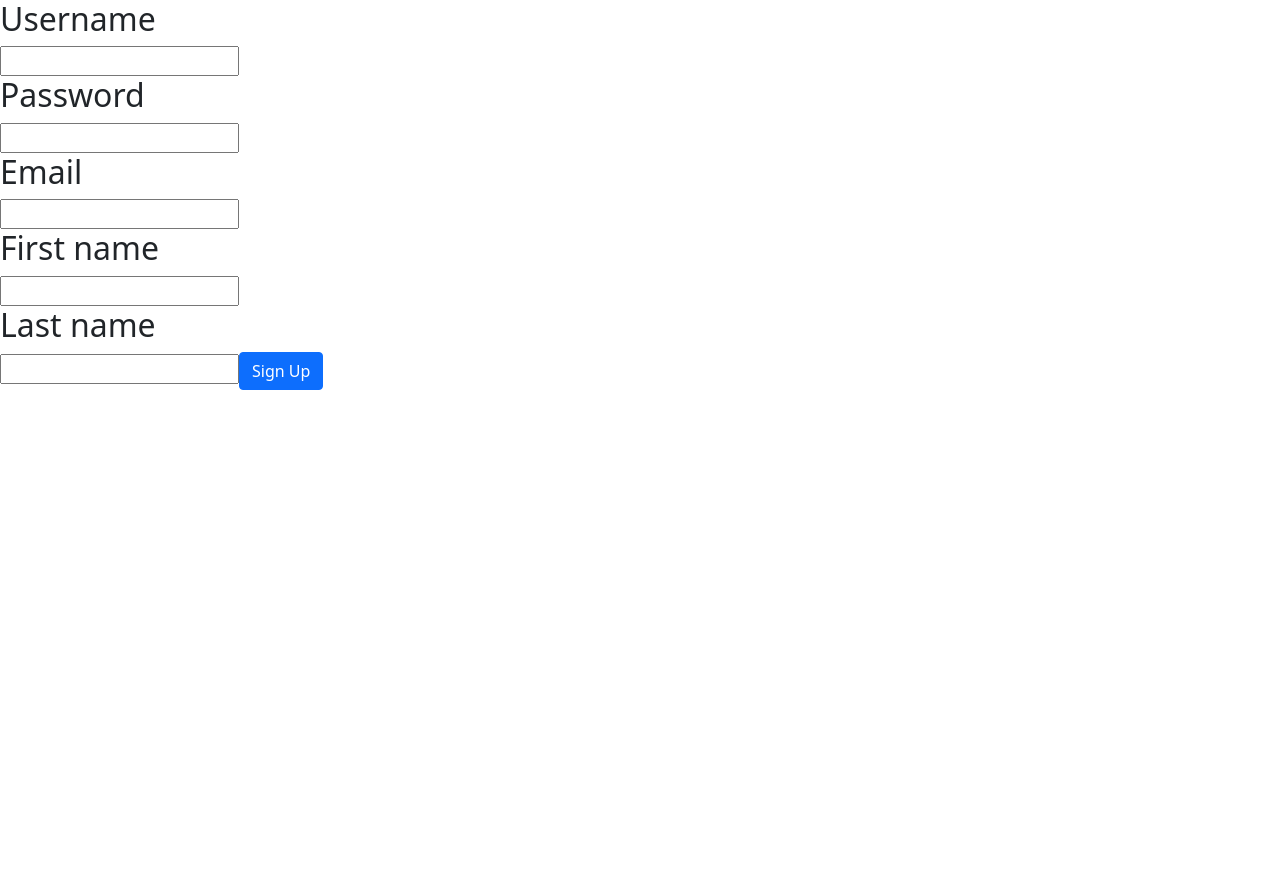
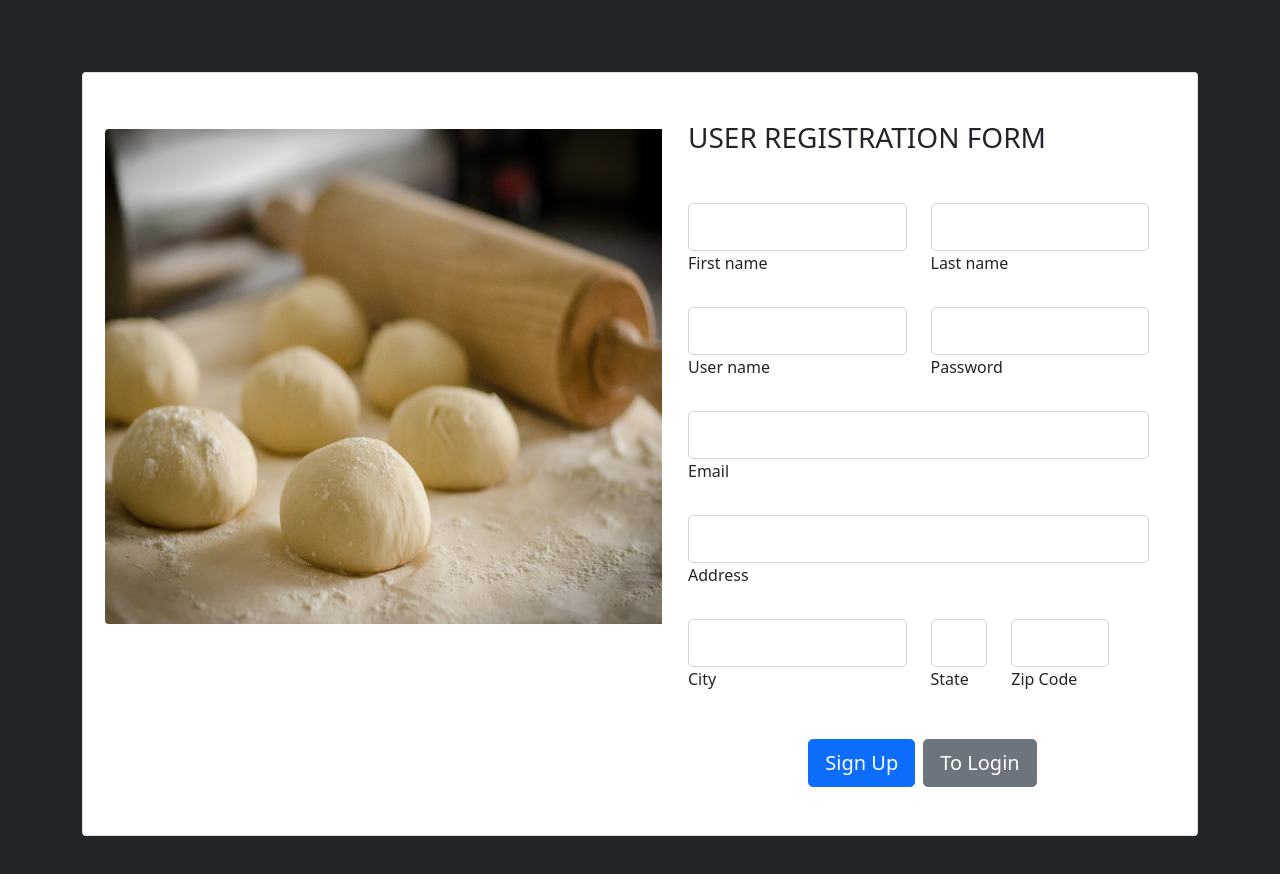
Before and after one commit to pizza-palace-bunch-a-guys-project-2/fe, an Angular app: page /register in a window 1280 px wide. Shown: the top 874 px of the page. Before the commit the page ends 800 px from the top, so only its background shows below. Built offline with nearby package versions, Linux system fonts and the light colour scheme.

Commit message:
Reformating register component

```diff
--- a/src/app/register/register.component.html
+++ b/src/app/register/register.component.html
@@ -1,15 +1,92 @@
-<div>
-    <form [formGroup] = "signUpGroup">
-        <h2>Username</h2>
-        <input type="text" formControlName="userName">
-        <h2>Password</h2>
-        <input type="password" formControlName="userPassword">
-        <h2>Email</h2>
-        <input type="email" formControlName="userEmail">
-        <h2>First name</h2>
-        <input type="text" formControlName="userFirstName">
-        <h2>Last name</h2>
-        <input type="text" formControlName="userLastName">
-        <button class="btn btn-primary" (click)="signUpUser(signUpGroup)">Sign Up</button>
-    </form>
-</div>
+<section class="h-100 bg-dark">
+    <div class="container py-5 h-100">
+      <div class="row d-flex justify-content-center align-items-center h-100">
+        <div class="col">
+          <div class="card card-registration my-4">
+            <div class="row g-0">
+              <div class="col-xl-6 d-none d-xl-block">
+                <img
+                  src="assets/img/sign_up_pic.jpg"
+                  alt="Sample photo"
+                  class="img-fluid"
+                  style="border-top-left-radius: .25rem; border-bottom-left-radius: .25rem; height: 65%; margin-top: 10%; margin-left:4%"
+                />
+              </div>
+              <div class="col-xl-6">
+                <div class="card-body p-md-5 text-black">
+                  <h3 class="mb-5 text-uppercase">User registration form</h3>
+                  <form [formGroup] = "signUpGroup">
+                    <div class="row">
+                        <div class="col-md-6 mb-4">
+                          <div class="form-outline">
+                            <input type="text" id="userFirstName" class="form-control form-control-lg" formControlName="userFirstName"/>
+                            <label class="form-label" for="userFirstName">First name</label>
+                          </div>
+                        </div>
+                        <div class="col-md-6 mb-4">
+                          <div class="form-outline">
+                            <input type="text" id="userLastName" class="form-control form-control-lg" formControlName="userLastName"/>
+                            <label class="form-label" for="userLastName">Last name</label>
+                          </div>
+                        </div>
+                      </div>
+
+                      <div class="row">
+                        <div class="col-md-6 mb-4">
+                          <div class="form-outline">
+                            <input type="text" id="userName" class="form-control form-control-lg" formControlName="userName"/>
+                            <label class="form-label" for="userName">User name</label>
+                          </div>
+                        </div>
+                        <div class="col-md-6 mb-4">
+                          <div class="form-outline">
+                            <input type="password" id="userPassword" class="form-control form-control-lg" formControlName="userPassword"/>
+                            <label class="form-label" for="userPassword">Password</label>
+                          </div>
+                        </div>
+                      </div>
+
+                      <div class="form-outline mb-4">
+                        <input type="email" id="userEmail" class="form-control form-control-lg" formControlName="userEmail"/>
+                        <label class="form-label" for="userEmail">Email</label>
+                      </div>
+
+                      <div class="form-outline mb-4">
+                        <input type="text" id="userAddress" class="form-control form-control-lg" formControlName="userAddress"/>
+                        <label class="form-label" for="userAddress">Address</label>
+                      </div>
+
+                      <div class="row">
+                        <div class="col-md-6 mb-4">
+                          <div class="form-outline">
+                            <input type="text" id="userCity" class="form-control form-control-lg" formControlName="userCity"/>
+                            <label class="form-label" for="userCity">City</label>
+                          </div>
+                        </div>
+                        <div class="col-md-2 mb-4">
+                          <div class="form-outline">
+                            <input type="text" id="userState" class="form-control form-control-lg" formControlName="userState"/>
+                            <label class="form-label" for="userState">State</label>
+                          </div>
+                        </div>
+                        <div class="col-md-3 mb-4">
+                            <div class="form-outline">
+                              <input type="text" id="userZip" class="form-control form-control-lg" formControlName="userZip"/>
+                              <label class="form-label" for="userZip">Zip Code</label>
+                            </div>
+                          </div>
+                      </div>
+
+                      <div class="d-flex justify-content-center pt-3">
+                        <button type="button" class="btn btn-primary btn-lg ms-2" (click)="signUpUser(signUpGroup)">Sign Up</button>
+                        <button type="button" class="btn btn-secondary btn-lg ms-2" routerLink="/login">To Login</button>
+                      </div>
+                  </form>
+                </div>
+              </div>
+            </div>
+          </div>
+        </div>
+      </div>
+    </div>
+  </section>
--- a/src/app/register/register.component.ts
+++ b/src/app/register/register.component.ts
@@ -15,10 +15,15 @@ export class RegisterComponent implements OnInit {
     userPassword: new FormControl(''),
     userEmail: new FormControl(''),
     userFirstName: new FormControl(''),
-    userLastName: new FormControl('')
+    userLastName: new FormControl(''),
+    userAddress: new FormControl(''),
+    userCity: new FormControl(''),
+    userState: new FormControl(''),
+    userZip: new FormControl('')
   });
 
   constructor(private userServ:UserService) { }
+
 
   signUpUser(signUpGroup: FormGroup) {
     const userName:string = signUpGroup.get('userName')!.value;
@@ -26,6 +31,10 @@ export class RegisterComponent implements OnInit {
     const userEmail:string = signUpGroup.get('userEmail')!.value;
     const userFirstName:string = signUpGroup.get('userFirstName')!.value;
     const userLastName:string = signUpGroup.get('userLastName')!.value;
+    const userAddress:string = signUpGroup.get('userAddress')!.value;
+    const userCity:string = signUpGroup.get('userCity')!.value;
+    const userState:string = signUpGroup.get('userState')!.value;
+    const userZip:number = signUpGroup.get('userZip')!.value;
     const userRoleId:number = 1;
 
     const user = new User(userName, userPassword, userEmail, userFirstName, userLastName, userRoleId);
```
Also changed, not shown: src/assets/img/sign_up_pic.jpg (added).
